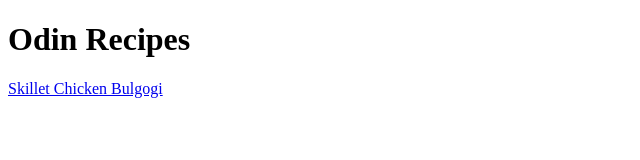
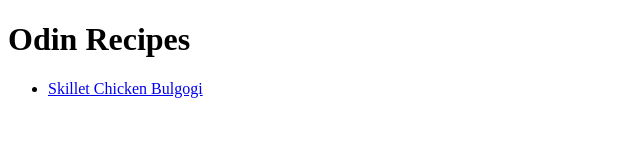
Before and after one commit to Sithi564/odin-recipes, a plain HTML site: page index.html in a window 1280 px wide. Shown: the whole page, without its empty margins (0-640 px from the left). Drawn offline with Linux system fonts and the light colour scheme.

Commit message:
create unordered list of recipes in index.html

```diff
--- a/index.html
+++ b/index.html
@@ -7,6 +7,8 @@
 </head>
 <body>
     <h1>Odin Recipes</h1>
-    <a href="recipes/skillet-chicken-bulgogi.html">Skillet Chicken Bulgogi</a>
+    <ul>
+        <li><a href="recipes/skillet-chicken-bulgogi.html">Skillet Chicken Bulgogi</a></li>
+    </ul>
 </body>
 </html>
```
